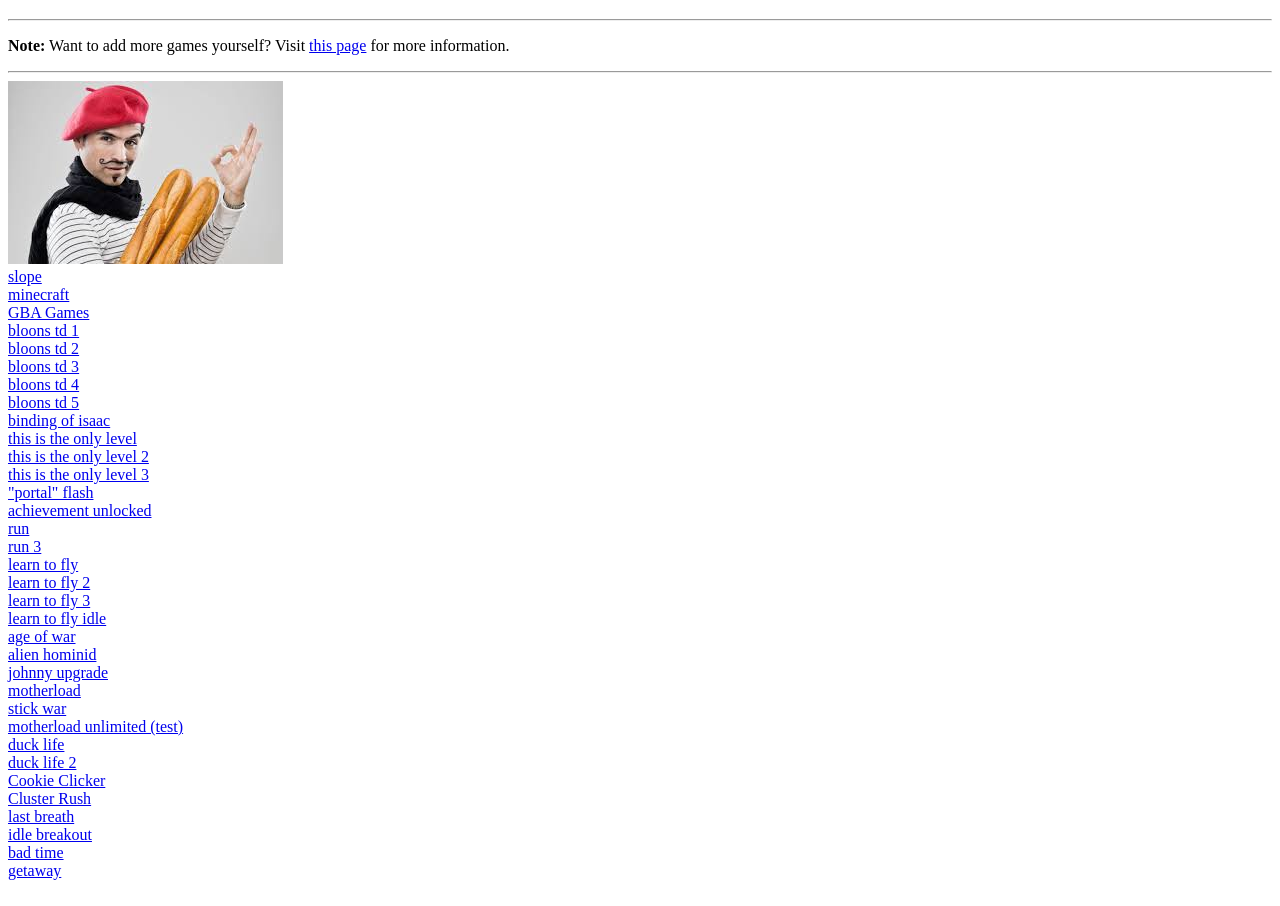
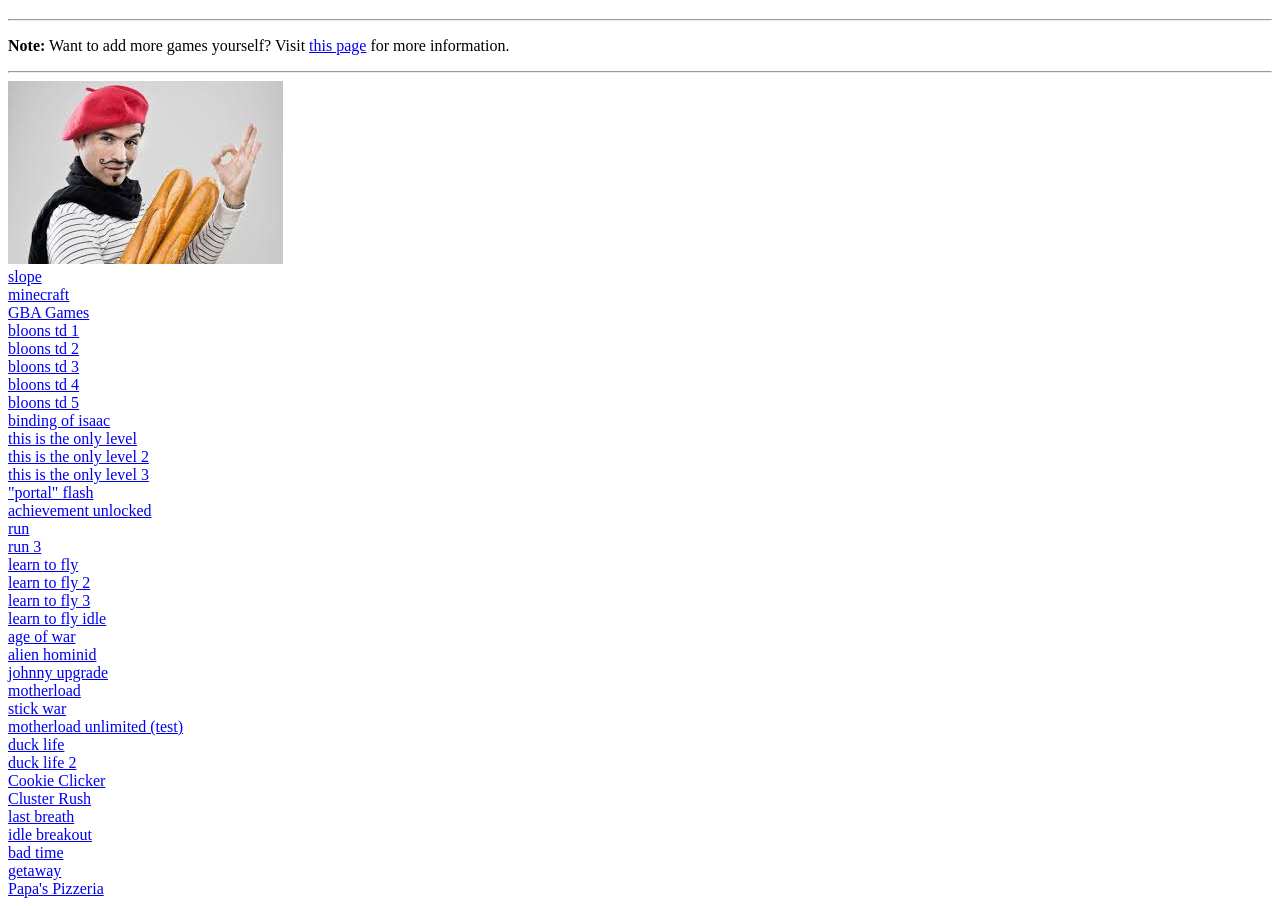
Before and after one commit to 28jjjjackson/28jjjjackson.github.io, a plain HTML site: page index.html in a window 1280 px wide. Shown: the part 61-967 px from the top of the page. Drawn offline with Linux system fonts and the light colour scheme.

Commit message:
Update index.html

```diff
--- a/index.html
+++ b/index.html
@@ -77,5 +77,7 @@
         <a href="Bad Time Simulator (Sans Fight).caproj">bad time</a>
         <br>
         <a href="getaway/index.html">getaway</a>
+        <br>
+        <a href="pizza.html">Papa's Pizzeria</a>
     </body>
 </html>
```
